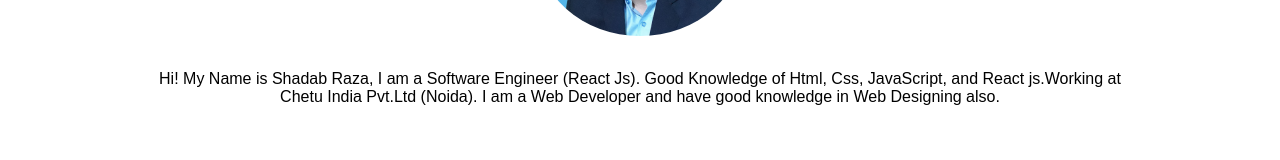
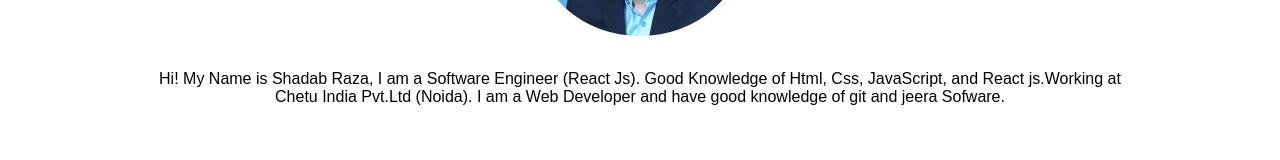
Before and after one commit to shadabraza0786/Personal-Presentation-Website, a React (Create React App) app: page /About in a window 1280 px wide. Shown: the part 299-459 px from the top of the page. Built offline with nearby package versions, Linux system fonts and the light colour scheme.

Commit message:
Changes in AboutUs file

```diff
--- a/src/pages/About.js
+++ b/src/pages/About.js
@@ -5,7 +5,7 @@ function About() {
         <div>
             <h1>About Us</h1>
             <img className="pic" src= {ShadabImg} alt="Loading Animation" />
-            <p className="para1" >Hi! My Name is Shadab Raza, I am a Software Engineer (React Js). Good Knowledge of Html, Css, JavaScript, and React js.Working at Chetu India Pvt.Ltd (Noida). I am a Web Developer and have good knowledge in Web Designing also.</p>
+            <p className="para1" >Hi! My Name is Shadab Raza, I am a Software Engineer (React Js). Good Knowledge of Html, Css, JavaScript, and React js.Working at Chetu India Pvt.Ltd (Noida). I am a Web Developer and have good knowledge of git and jeera Sofware.</p>
         </div>
     )
 }
```
Also changed, not shown: 1 other file (tests, documents, lock files or other folders).
